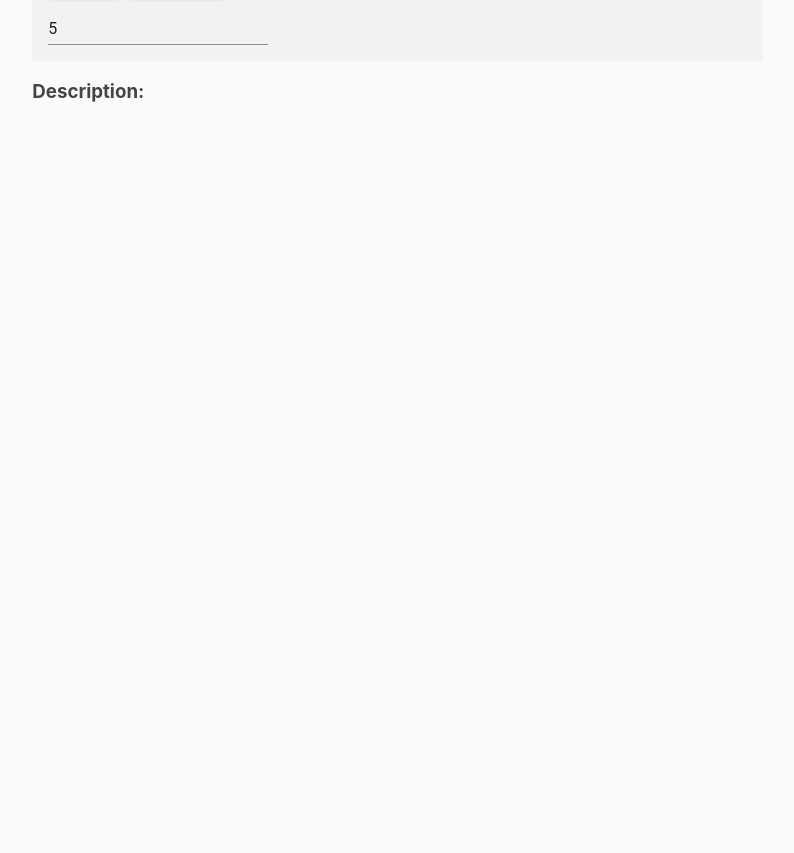
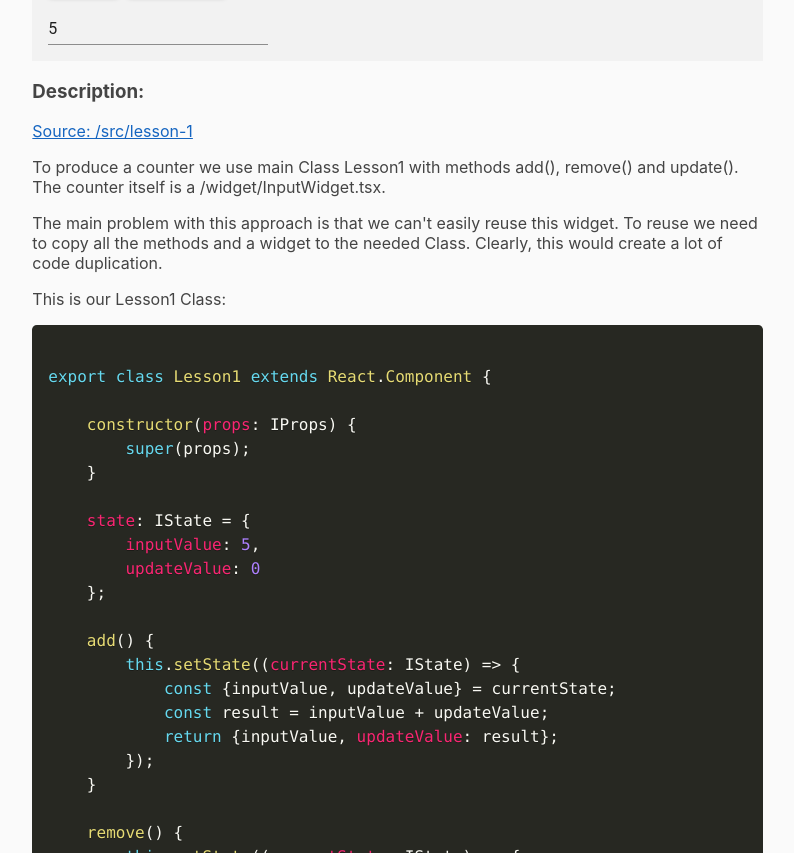
Before and after one commit to Shwartz/react-ts-lessons, a React (Create React App) app: page /lesson1 in a window 1280 px wide. Shown: the part 247-1100 px from the top of the page, without its empty margins (429-1223 px from the left). Before the commit the page ends 800 px from the top, so only its background shows below. Built offline with nearby package versions, Linux system fonts and the light colour scheme.

Commit message:
Adding code highlighting for React

```diff
--- a/package.json
+++ b/package.json
@@ -8,11 +8,13 @@
     "@types/jest": "23.3.13",
     "@types/material-ui": "^0.21.5",
     "@types/node": "10.12.21",
+    "@types/prismjs": "^1.9.1",
     "@types/react": "16.8.1",
     "@types/react-dom": "16.0.11",
     "@types/react-router-dom": "^4.3.1",
     "gh-pages": "^2.0.1",
     "node-sass": "^4.11.0",
+    "prismjs": "^1.15.0",
     "react": "^16.7.0",
     "react-dom": "^16.7.0",
     "react-router-dom": "^4.3.1",
--- a/src/Home.tsx
+++ b/src/Home.tsx
@@ -10,8 +10,8 @@ export class Home extends React.Component {
                     with functional programming pattern in mind</p>
 
                 <p>You can see the source code in Github:
-                    <a
-                        href="https://github.com/Shwartz/react-ts-lessons">https://github.com/Shwartz/react-ts-lessons
+                    <a href="https://github.com/Shwartz/react-ts-lessons">
+                        https://github.com/Shwartz/react-ts-lessons
                     </a>
                 </p>
 
--- /dev/null
+++ b/src/lesson-1/Description/Description.tsx
@@ -0,0 +1,122 @@
+import Prism from 'prismjs';
+import React from 'react';
+import './prism.css';
+
+export const Description = () => {
+    Prism.highlightAll();
+
+    return (
+        <div>
+            <a href="https://github.com/Shwartz/react-ts-lessons/tree/master/src/lesson-1">Source: /src/lesson-1</a>
+
+            <p>To produce a counter we use main Class Lesson1 with methods add(), remove() and update(). The counter
+                itself is a /widget/InputWidget.tsx.</p>
+
+            <p>The main problem with this approach is that we can't easily reuse this widget. To reuse we need to copy
+                all the methods and a widget to the needed Class. Clearly, this would create a lot of code
+                duplication.</p>
+
+            <p>This is our Lesson1 Class:</p>
+
+            <pre>
+                <code className="language-javascript">
+{`
+export class Lesson1 extends React.Component {
+
+    constructor(props: IProps) {
+        super(props);
+    }
+
+    state: IState = {
+        inputValue: 5,
+        updateValue: 0
+    };
+
+    add() {
+        this.setState((currentState: IState) => {
+            const {inputValue, updateValue} = currentState;
+            const result = inputValue + updateValue;
+            return {inputValue, updateValue: result};
+        });
+    }
+
+    remove() {
+        this.setState((currentState: IState) => {
+            const {inputValue, updateValue} = currentState;
+            const result = updateValue - inputValue;
+            return {inputValue, updateValue: result};
+        });
+    }
+
+    updateValue(value: number) {
+        this.setState({
+            inputValue: value
+        });
+    }
+
+    render() {
+        const {inputValue, updateValue} = this.state;
+        return (
+            <div className={styles.lesson1}>
+                <h1>Lesson 1 - Simple counter</h1>
+
+                <h3>Demo</h3>
+
+                <div className={styles.codeDemo}>
+                    <p className={styles.text}>Total: {updateValue}</p>
+                    <InputWidget
+                        add={() => this.add()}
+                        remove={() => this.remove()}
+                        inputValue={inputValue}
+                        change={(val) => this.updateValue(val)}
+                    />
+                </div>
+
+                <h3>Description:</h3>
+                <Description/>
+            </div>
+        );
+    }
+}
+`}
+                </code>
+            </pre>
+            <p>InputWidget.tsx is a function where we passing values and callbacks. The component itself doesn't
+                care about where it will be placed or how values will be calculated.</p>
+            <pre>
+                <code className="language-javascript">
+{`
+export const InputWidget = ({change, add, remove, inputValue}: IProps) => {
+    return (
+        <React.Fragment>
+            <div>
+                <Button
+                    variant="contained"
+                    onClick={add}
+                >
+                    Add {inputValue}
+                </Button>
+                <Button
+                    variant="contained"
+                    onClick={remove}
+                >
+                    Remove {inputValue}
+                </Button>
+            </div>
+            <Input
+                type="number"
+                value={inputValue}
+                onChange={({currentTarget}) => {
+                    change(+currentTarget.value);
+                }}
+                className={styles.inputValue}
+            />
+        </React.Fragment>
+    );
+};
+`}
+                </code>
+            </pre>
+        </div>
+    );
+};
--- /dev/null
+++ b/src/lesson-1/Description/prism.css
@@ -0,0 +1,124 @@
+/* PrismJS 1.15.0
+https://prismjs.com/download.html#themes=prism-okaidia&languages=markup+css+clike+javascript+jsx */
+/**
+ * okaidia theme for JavaScript, CSS and HTML
+ * Loosely based on Monokai textmate theme by http://www.monokai.nl/
+ * @author ocodia
+ */
+
+code[class*="language-"],
+pre[class*="language-"] {
+	color: #f8f8f2;
+	background: none;
+	text-shadow: 0 1px rgba(0, 0, 0, 0.3);
+	font-family: Consolas, Monaco, 'Andale Mono', 'Ubuntu Mono', monospace;
+	text-align: left;
+	white-space: pre;
+	word-spacing: normal;
+	word-break: normal;
+	word-wrap: normal;
+	line-height: 1.5;
+
+	-moz-tab-size: 4;
+	-o-tab-size: 4;
+	tab-size: 4;
+
+	-webkit-hyphens: none;
+	-moz-hyphens: none;
+	-ms-hyphens: none;
+	hyphens: none;
+}
+
+/* Code blocks */
+pre[class*="language-"] {
+	padding: 1em;
+	margin: .5em 0;
+	overflow: auto;
+	border-radius: 0.3em;
+}
+
+:not(pre) > code[class*="language-"],
+pre[class*="language-"] {
+	background: #272822;
+}
+
+/* Inline code */
+:not(pre) > code[class*="language-"] {
+	padding: .1em;
+	border-radius: .3em;
+	white-space: normal;
+}
+
+.token.comment,
+.token.prolog,
+.token.doctype,
+.token.cdata {
+	color: slategray;
+}
+
+.token.punctuation {
+	color: #f8f8f2;
+}
+
+.namespace {
+	opacity: .7;
+}
+
+.token.property,
+.token.tag,
+.token.constant,
+.token.symbol,
+.token.deleted {
+	color: #f92672;
+}
+
+.token.boolean,
+.token.number {
+	color: #ae81ff;
+}
+
+.token.selector,
+.token.attr-name,
+.token.string,
+.token.char,
+.token.builtin,
+.token.inserted {
+	color: #a6e22e;
+}
+
+.token.operator,
+.token.entity,
+.token.url,
+.language-css .token.string,
+.style .token.string,
+.token.variable {
+	color: #f8f8f2;
+}
+
+.token.atrule,
+.token.attr-value,
+.token.function,
+.token.class-name {
+	color: #e6db74;
+}
+
+.token.keyword {
+	color: #66d9ef;
+}
+
+.token.regex,
+.token.important {
+	color: #fd971f;
+}
+
+.token.important,
+.token.bold {
+	font-weight: bold;
+}
+.token.italic {
+	font-style: italic;
+}
+
+.token.entity {
+	cursor: help;
+}
--- a/src/lesson-1/Lesson1.module.scss
+++ b/src/lesson-1/Lesson1.module.scss
@@ -9,12 +9,8 @@
   background: #f2f2f2;
 
   .text {
-    font-family: 'Roboto', sans-serif;
+    font-family: 'Roboto', monospace, sans-serif;
     color: #00695C;
     font-size: 24px;
   }
-
-  .input {
-    color: red;
-  }
 }
--- a/src/lesson-1/Lesson1.tsx
+++ b/src/lesson-1/Lesson1.tsx
@@ -1,4 +1,5 @@
 import React from 'react';
+import {Description} from './Description/Description';
 import {InputWidget} from './widgets/InputWidget';
 
 import styles from './Lesson1.module.scss';
@@ -50,7 +51,6 @@ export class Lesson1 extends React.Component {
 
     render() {
         const {inputValue, updateValue} = this.state;
-
         return (
             <div className={styles.lesson1}>
                 <h1>Lesson 1 - Simple counter</h1>
@@ -68,6 +68,7 @@ export class Lesson1 extends React.Component {
                 </div>
 
                 <h3>Description:</h3>
+                <Description/>
             </div>
         );
     }
```
Also changed, not shown: 1 other file (tests, documents, lock files or other folders).
